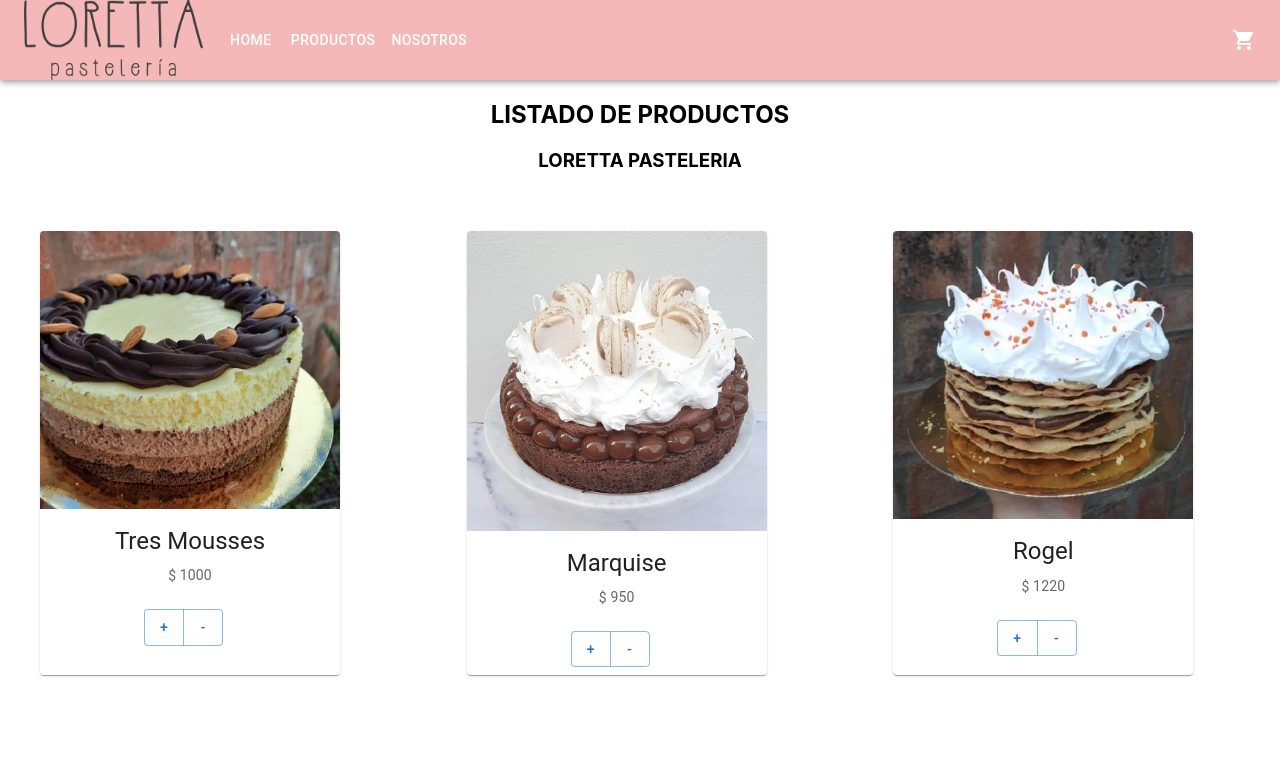
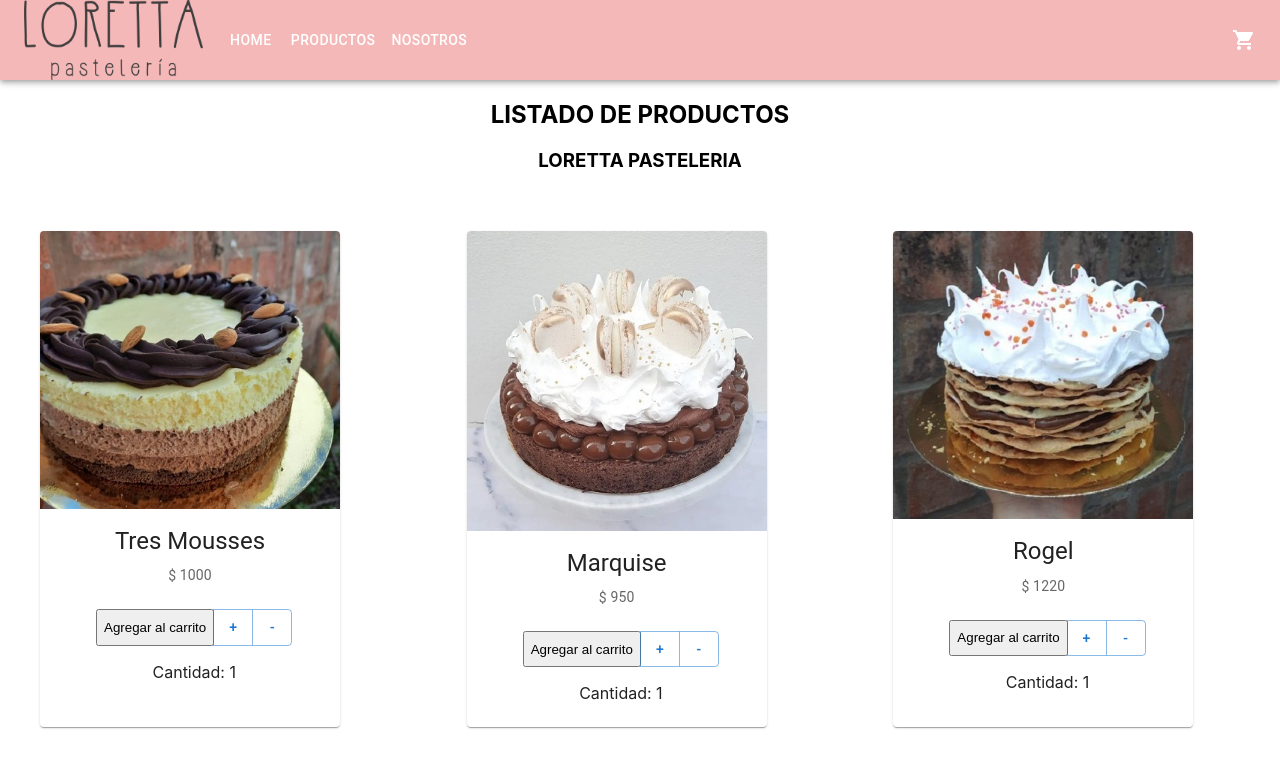
Before and after one commit to antomag/loretta-pasteleria-react, a React (Create React App) app: page / in a window 1280 px wide. Shown: the top 768 px of the page. Built offline with nearby package versions, Linux system fonts and the light colour scheme.

Commit message:
contador productos

```diff
--- a/src/components/Card/Card.js
+++ b/src/components/Card/Card.js
@@ -1,14 +1,19 @@
-import * as React from 'react';
+import React, {useState} from "react";
 import Card from '@mui/material/Card';
 import CardActions from '@mui/material/CardActions';
 import CardContent from '@mui/material/CardContent';
 import CardMedia from '@mui/material/CardMedia';
-import Button from '@mui/material/Button';
 import Typography from '@mui/material/Typography';
-import ButtonGroup from '@mui/material/ButtonGroup';
-
+import ItemCount from '../ItemCount/ItemCount';
 
 export default function ImgMediaCard({img, titulo, precio}) {
+  const [changeButton, setChangeButton] = useState(true) //no tiene funcionalidad de momento
+
+  const onAdd = (contador) => {
+      console.log(`se agregaron ${contador} producto/s correctamente`)
+      setChangeButton(false)
+  }
+
   return (
     <Card sx={{ maxWidth: 300, margin:5 }}>
       <CardMedia
@@ -23,11 +28,8 @@ export default function ImgMediaCard({img, titulo, precio}) {
         $ {precio}
         </Typography>
       </CardContent>
-      <CardActions sx={{marginLeft:12}}>
-        <ButtonGroup variant="outlined" aria-label="outlined button group">
-            <Button>+</Button>
-            <Button>-</Button>
-        </ButtonGroup>
+      <CardActions sx={{marginLeft:6}}>
+          <ItemCount stock={5} initial={1} onAdd={onAdd}/>
       </CardActions>
     </Card>
   );
--- /dev/null
+++ b/src/components/ItemCount/ItemCount.js
@@ -0,0 +1,22 @@
+import React, {useState} from "react";
+import Button from '@mui/material/Button';
+import ButtonGroup from '@mui/material/ButtonGroup';
+
+export default function ItemCount({stock, initial, onAdd}){
+    const [ contador, setContador ] = useState(initial);
+
+    const addToCart = () => {
+        onAdd(contador)
+    }
+
+    return(
+        <div>
+            <ButtonGroup variant="outlined" aria-label="outlined button group">
+                <button onClick={addToCart}>Agregar al carrito</button>
+                <Button onClick={() => contador < stock ? setContador(contador +1) : null}>+</Button>
+                <Button onClick={() => contador > initial ? setContador(contador -1) : null}>-</Button>
+            </ButtonGroup>
+            <p>Cantidad: {contador}</p>
+        </div>
+    )
+}
```
